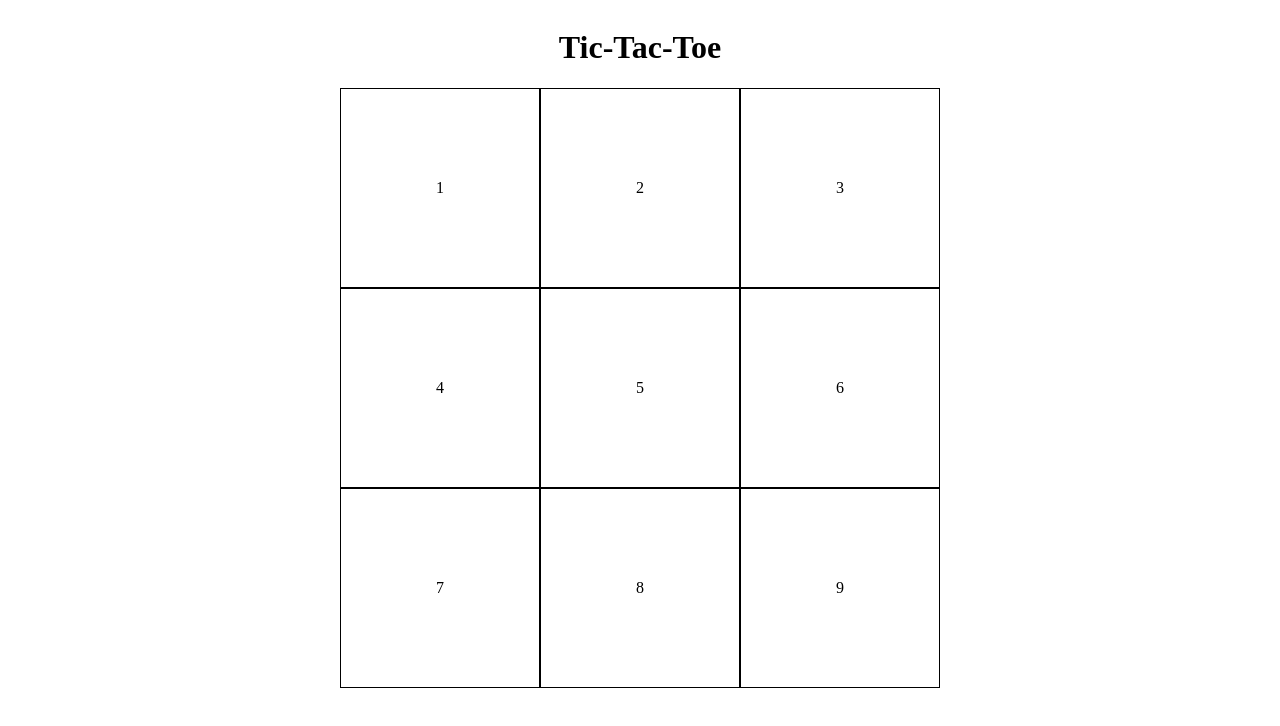
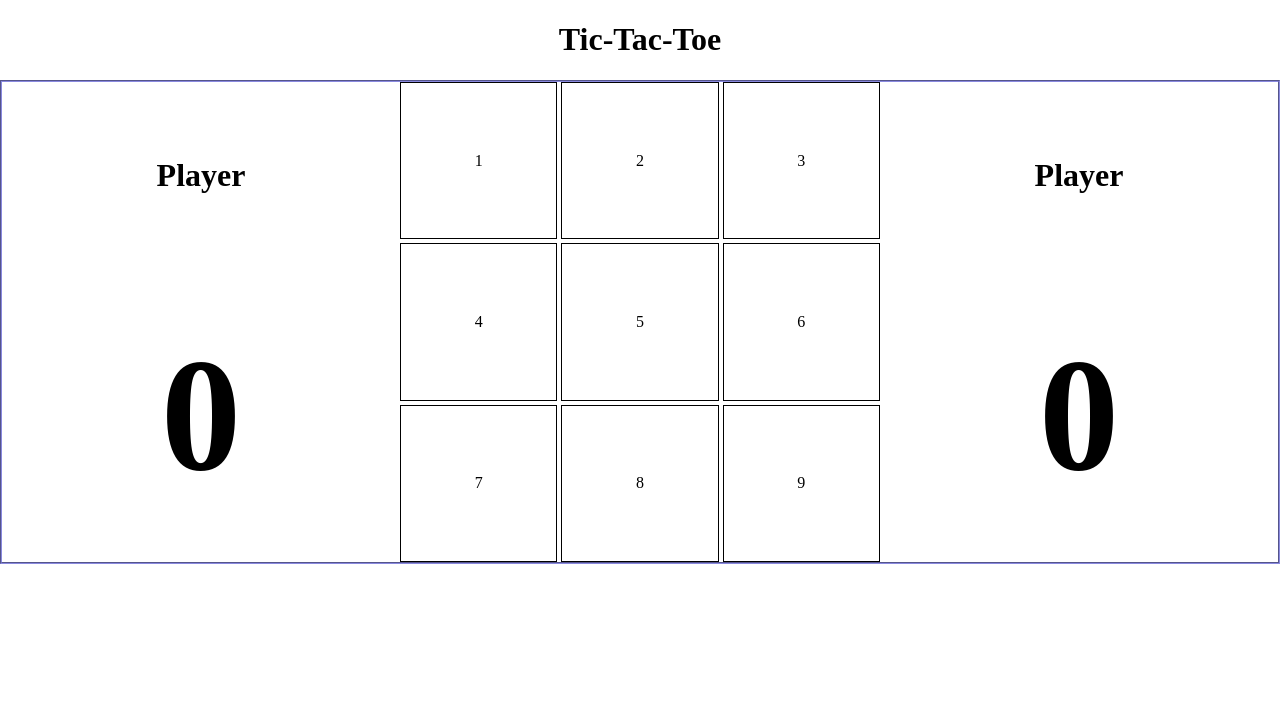
Before and after one commit to oggup/odin-tictactoe, a plain HTML site: page index.html in a window 1280 px wide. Drawn offline with Linux system fonts and the light colour scheme.

```diff
--- a/index.html
+++ b/index.html
@@ -9,8 +9,15 @@
     <script src="script.js" defer></script>
   </head>
   <body>
+    <header><h1>Tic-Tac-Toe</h1></header>
     <div class="gameContainer">
-      <header><h1>Tic-Tac-Toe</h1></header>
+      <div class="scoreContainer">
+        <div>
+          <h1 class="playerTitle">Player</h1>
+        </div>
+        <div class="score" id="playerScore">0</div>
+      </div>
+      <div class="middleContainer">
         <div class="gameBoard">
           <div class="cells" id="cell1">1</div>
           <div class="cells" id="cell2">2</div>
@@ -23,5 +30,12 @@
           <div class="cells" id="cell9">9</div>
         </div>
       </div>
+      <div class="scoreContainer">
+        <div>
+          <h1 class="playerTitle">Player</h1>
+        </div>
+        <div class="score" id="playerScore">0</div>
+      </div>
+    </div>
   </body>
 </html>
--- a/stylesheet.css
+++ b/stylesheet.css
@@ -1,18 +1,47 @@
+body {
+  margin: 0;
+  padding: 0;
+}
+header {
+  display: flex;
+  justify-content: center;
+}
 .gameContainer {
+  display: grid;
+  grid-template-columns: repeat(3, 1fr);
+  border: 2px groove rgb(137, 137, 223);
+}
+.scoreContainer {
   display: flex;
+  flex-direction: column;
+  justify-content: space-around;
+}
+.playerTitle {
+  display: flex;
+  justify-content: center;
+}
+.score {
+  display: flex;
+  justify-content: center;
+  font-weight: 900;
+  font-size: 10rem;
+}
+.gameBoard {
+  display: grid;
+  grid-template-columns: repeat(3, 1fr);
+  grid-template-rows: repeat(3, 1fr);
+  gap: 4px;
+  height: 30rem;
+  width: 30rem;
+}
+
+.middleContainer {
+  display: flex;
+
   flex-direction: column;
   justify-content: center;
   align-items: center;
 }
-
-.gameBoard {
-  display: grid;
-  grid-template-columns: repeat(3, 1fr);
-  grid-template-rows: repeat(3, 1fr);
-  height: 600px;
-  width: 600px;
-}
-
 .cells {
   display: flex;
   justify-content: center;
```
Lines whose indentation alone changed are shown as unchanged.
